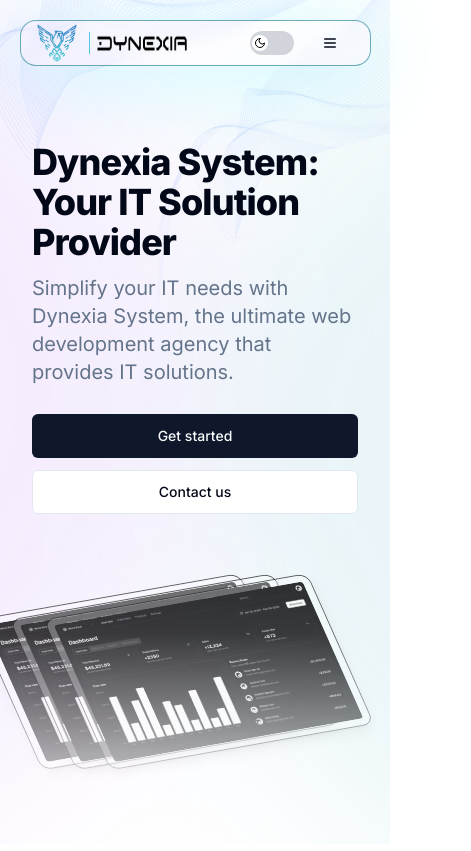
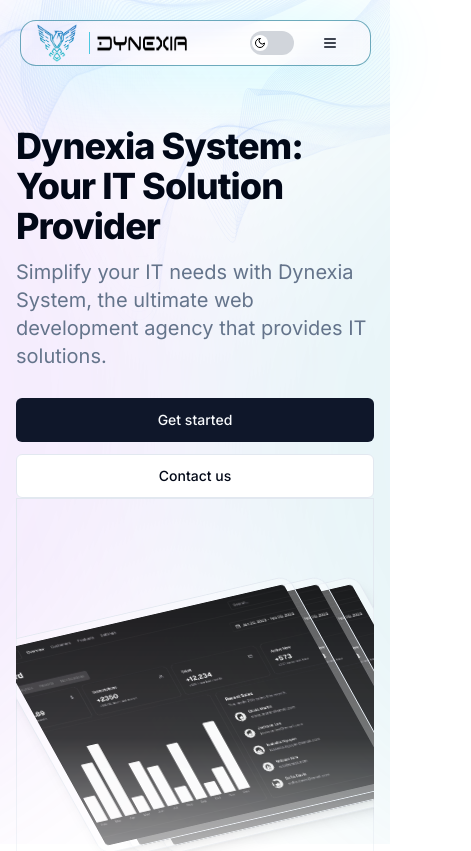
Before and after one commit to ShivamThakurXcode/Dynexia-System, a Next.js app: page / in a window 390 px wide. Shown: the top 851 px of the page, 471 px wide, since content can reach past the window. Built offline with nearby package versions, Linux system fonts and the light colour scheme.

Commit message:
fix the hero cards section still not fix in mobile view

```diff
--- a/components/footer.tsx
+++ b/components/footer.tsx
@@ -12,7 +12,7 @@ export default function Footer() {
   const [isOpen, setIsOpen] = useState(false);
   const { resolvedTheme } = useTheme();
   return (
-    <footer className="relative overflow-hidden border-t shadow-lg dark:border-gray-800">
+    <footer className="relative max-w-screen overflow-hidden border-t shadow-lg dark:border-gray-800">
       {/* Gradient background elements */}
       <div className="absolute inset-0 -z-10 overflow-hidden">
         <div className="absolute -bottom-20 -left-20 w-80 h-80 bg-blue-500/10 rounded-full filter blur-3xl"></div>
@@ -41,7 +41,6 @@ export default function Footer() {
               fill="url(#footerGradient)"
               clipPath="url(#footerClipPath)"
             />
-
           </svg>
         </div>
       </div>
@@ -58,7 +57,6 @@ export default function Footer() {
           >
             {/* Logo */}
             <Link href="/" className="flex w-full h-10  items-center ">
-
               <Image
                 className="p-1"
                 src="/Dynexia-Pheonix.jpeg"
@@ -82,7 +80,8 @@ export default function Footer() {
             </Link>
 
             <p className="text-muted-foreground leading-relaxed">
-              Building the future of digital experiences with cutting-edge technology and innovative solutions.
+              Building the future of digital experiences with cutting-edge
+              technology and innovative solutions.
             </p>
             <div className="flex items-center space-x-2 text-muted-foreground">
               <Mail className="h-5 w-5" />
@@ -158,7 +157,8 @@ export default function Footer() {
             <div className="pt-4">
               <h4 className="text-sm font-medium mb-3">Join our community</h4>
               <p className="text-sm text-muted-foreground">
-                Be part of our growing network of innovators and tech enthusiasts.
+                Be part of our growing network of innovators and tech
+                enthusiasts.
               </p>
             </div>
           </motion.div>
--- a/components/hero-section..tsx
+++ b/components/hero-section..tsx
@@ -1,11 +1,107 @@
+"use client";
+import { motion, useScroll, useTransform, cubicBezier } from "framer-motion";
 import { Button } from "@/components/ui/button";
-import ScrollEffectCards from "./ui/HoverEffectCards";
+
+const TiltedCard = ({
+  imageSrc,
+  index,
+  rotate,
+  skewY,
+  scale,
+  left,
+}: {
+  imageSrc: string;
+  index: number;
+  rotate: any;
+  skewY: any;
+  scale: any;
+  left: any;
+}) => {
+  return (
+    <motion.div
+      style={{
+        rotate,
+        skewY,
+        scale,
+        left,
+        zIndex: 1000 - index,
+      }}
+      transition={{
+        type: "spring",
+        stiffness: 50,
+        damping: 15,
+        mass: 0.5,
+      }}
+      className="absolute   top-0 rounded-md w-full h-[17rem] sm:h-[12rem] md:h-[16rem] lg:h-[40rem] cursor-pointer will-change-transform"
+    >
+      <motion.div
+        className="absolute  top-0  border rounded-xl shadow-lg overflow-visible"
+        style={{
+          position: "absolute",
+          width: "100%",
+          height: "100%",
+        }}
+        whileHover={{ scale: 1.0 }}
+        transition={{ type: "spring", stiffness: 400 }}
+      >
+        <img
+          src={imageSrc}
+          alt="Card"
+          className="w-full h-full object-cover rounded-xl border-8 border-white/30"
+        />
+      </motion.div>
+    </motion.div>
+  );
+};
+
+const ScrollEffectCards = () => {
+  const { scrollY } = useScroll();
+
+  const easing = cubicBezier(0.34, 1, 0.64, 1);
+  const easing2 = cubicBezier(0.16, 1, 0.3, 1);
+
+  const rotate = useTransform(scrollY, [0, 300], [-29, -5], { ease: easing });
+  const skewY = useTransform(scrollY, [0, 300], [16, 0], { ease: easing2 });
+  const scale = useTransform(scrollY, [0, 300], [0.88, 1], { ease: easing });
+
+  return (
+    <div className="relative right-20 mb-0 md:bottom-36 max-w-[screen] mx-auto left-0    h-[30rem] sm:h-[47rem] z-10 overflow-visible">
+      <div
+        style={{
+          WebkitMaskImage:
+            "linear-gradient(to bottom, rgba(0,0,0,1), rgba(0,0,0,0.8), rgba(0,0,0,0))",
+          maskImage:
+            "linear-gradient(to bottom, rgba(0,0,0,1), rgba(0,0,0,0.8), rgba(0,0,0,0))",
+        }}
+        className="relative border overflow-visible w-full mx-auto h-full pt-20 md:pt-40 flex justify-center items-center"
+      >
+        <div className="relative w-[95%] sm:w-[87%] md:w-[90%] lg:w-[80%] h-full">
+          {[0, 1, 2].map((index) => (
+            <TiltedCard
+              key={index}
+              imageSrc="app-dark.webp"
+              index={index}
+              rotate={rotate}
+              skewY={skewY}
+              scale={scale}
+              left={useTransform(
+                scrollY,
+                [0, 300],
+                [`${index * 10}%`, `${index * 15}%`],
+                { ease: easing }
+              )}
+            />
+          ))}
+        </div>
+      </div>
+    </div>
+  );
+};
 
 export default function Hero() {
   return (
-    <>
-      {/* Hero */}
-      <div className="container   py-24 lg:py-32">
+    <section className="max-w-screen px-4">
+      {/* Background shapes */}
       <img
         alt="shape"
         loading="lazy"
@@ -16,7 +112,6 @@ export default function Hero() {
         src="hero-shape-1.svg"
         style={{ color: "transparent" }}
       />
-
       <img
         alt="shape"
         loading="lazy"
@@ -28,7 +123,9 @@ export default function Hero() {
         style={{ color: "transparent" }}
       />
 
-        {/* Grid */}
+      {/* Content container */}
+      <div className="container pl-0  mx-auto min-w-full w-screen overflow-visible relative pt-20 md:pt-32">
+        {/* Grid layout */}
         <div className="grid  md:grid-cols-2 gap-4 md:gap-8 xl:gap-20 md:items-center">
           <div>
             <h1 className="scroll-m-20 text-4xl font-extrabold tracking-tight lg:text-5xl">
@@ -51,27 +148,10 @@ export default function Hero() {
 
           {/* End Col */}
         </div>
-        {/* End Grid */}
+
+        {/* Animated cards - now positioned below the text */}
+        <ScrollEffectCards />
       </div>
-      <ScrollEffectCards></ScrollEffectCards>
-
-      {/* End Hero */}
-    </>
+    </section>
   );
 }
-
-const star = (
-  <svg
-    className="h-4 w-4"
-    width={51}
-    height={51}
-    viewBox="0 0 51 51"
-    fill="none"
-    xmlns="http://www.w3.org/2000/svg"
-  >
-    <path
-      d="M27.0352 1.6307L33.9181 16.3633C34.2173 16.6768 34.5166 16.9903 34.8158 16.9903L50.0779 19.1845C50.9757 19.1845 51.275 20.4383 50.6764 21.0652L39.604 32.3498C39.3047 32.6632 39.3047 32.9767 39.3047 33.2901L41.998 49.2766C42.2973 50.217 41.1002 50.8439 40.5017 50.5304L26.4367 43.3208C26.1375 43.3208 25.8382 43.3208 25.539 43.3208L11.7732 50.8439C10.8754 51.1573 9.97763 50.5304 10.2769 49.59L12.9702 33.6036C12.9702 33.2901 12.9702 32.9767 12.671 32.6632L1.29923 21.0652C0.700724 20.4383 0.999979 19.4979 1.89775 19.4979L17.1598 17.3037C17.459 17.3037 17.7583 16.9903 18.0575 16.6768L24.9404 1.6307C25.539 0.69032 26.736 0.69032 27.0352 1.6307Z"
-      fill="currentColor"
-    />
-  </svg>
-);
--- a/components/testimonial-section.tsx
+++ b/components/testimonial-section.tsx
@@ -91,7 +91,6 @@ const ReviewCard = ({
 export function MarqueeDemo() {
   return (
     <>
-      {" "}
       <section className="py-8 md:py-16 px-4 relative">
         <div className="text-center mt-5 mb-8">
           <h2 className=" text-center text-3xl leading-tight font-semibold sm:text-5xl sm:leading-tight">
--- a/components/ui/HoverEffectCards.tsx
+++ /dev/null
@@ -1,75 +0,0 @@
-"use client";
-import { motion, useScroll, useTransform } from "framer-motion";
-
-const TiltedCard = ({
-  imageSrc,
-  index,
-  rotate,
-  skewY,
-  scale,
-  left,
-}: {
-  imageSrc: string;
-  index: number;
-  rotate: any;
-  skewY: any;
-  scale: any;
-  left: any;
-}) => {
-  return (
-    <motion.div
-      style={{ rotate, skewY, scale, left }}
-      transition={{ type: "spring", stiffness: 60, damping: 12 }}
-      className="absolute border-5 rounded-md w-[80%] h-[8rem] sm:h-[12rem] md:h-[16rem] lg:h-[500px] cursor-pointer"
-    >
-      <div className="absolute scale-95 -left-10 -top-10 border border-black/80 rounded-xl shadow-lg">
-        <img
-          src={imageSrc}
-          alt="Card"
-          className="w-full rounded-xl border-8 border-white/30 h-full object-cover"
-        />
-      </div>
-    </motion.div>
-  );
-};
-
-export default function ScrollEffectCards() {
-  const { scrollY } = useScroll();
-
-  // Transform scrollY values smoothly
-  const rotate = useTransform(scrollY, [0, 300], [-24, -5]);
-  const skewY = useTransform(scrollY, [0, 300], [14, 0]);
-  const scale = useTransform(scrollY, [0, 300], [0.88, 1]);
-
-  return (
-    <div className="w-full h-[65vh]">
-      <div
-        style={{
-          WebkitMaskImage:
-            "linear-gradient(to bottom, rgba(0,0,0,1), rgba(0,0,0,0.8), rgba(0,0,0,0))",
-          maskImage:
-            "linear-gradient(to bottom, rgba(0,0,0,1), rgba(0,0,0,0.8), rgba(0,0,0,0))",
-        }}
-        className="flex absolute ml-0 top-[50%] w-[100vw]  overflow-visible lg:h-full pt-20 left-0 mx-auto justify-center items-center h-[50%]"
-      >
-        <div className="relative overflow-visible md:scale-90 lg:w-[100%] w-[87%] h-full flex justify-center items-center">
-          {[0, 1, 2].map((index) => (
-            <TiltedCard
-              key={index}
-              imageSrc="app-dark.webp"
-              index={index}
-              rotate={rotate}
-              skewY={skewY}
-              scale={scale}
-              left={useTransform(
-                scrollY,
-                [0, 300],
-                [`${index * 10}%`, `${index * 15}%`]
-              )}
-            />
-          ))}
-        </div>
-      </div>
-    </div>
-  );
-}
--- a/components/webPreview-section.tsx
+++ b/components/webPreview-section.tsx
@@ -73,10 +73,10 @@ const ReviewCard = ({
           <figcaption className="text-sm font-medium dark:text-white text-black">
             {name}
           </figcaption>
-          <p className="text-xs font-medium text-white/60">{username}</p>
+          <p className="text-xs font-medium dark:text-white/40">{username}</p>
         </div>
       </div>
-      <blockquote className="mt-4 text-sm leading-6 text-white/90">
+      <blockquote className="mt-2 text-sm text-black dark:text-white/80">
         {body}
       </blockquote>
       <div className="absolute bottom-4 left-0 right-0 flex justify-center">
```
Lines whose indentation alone changed are shown as unchanged.
